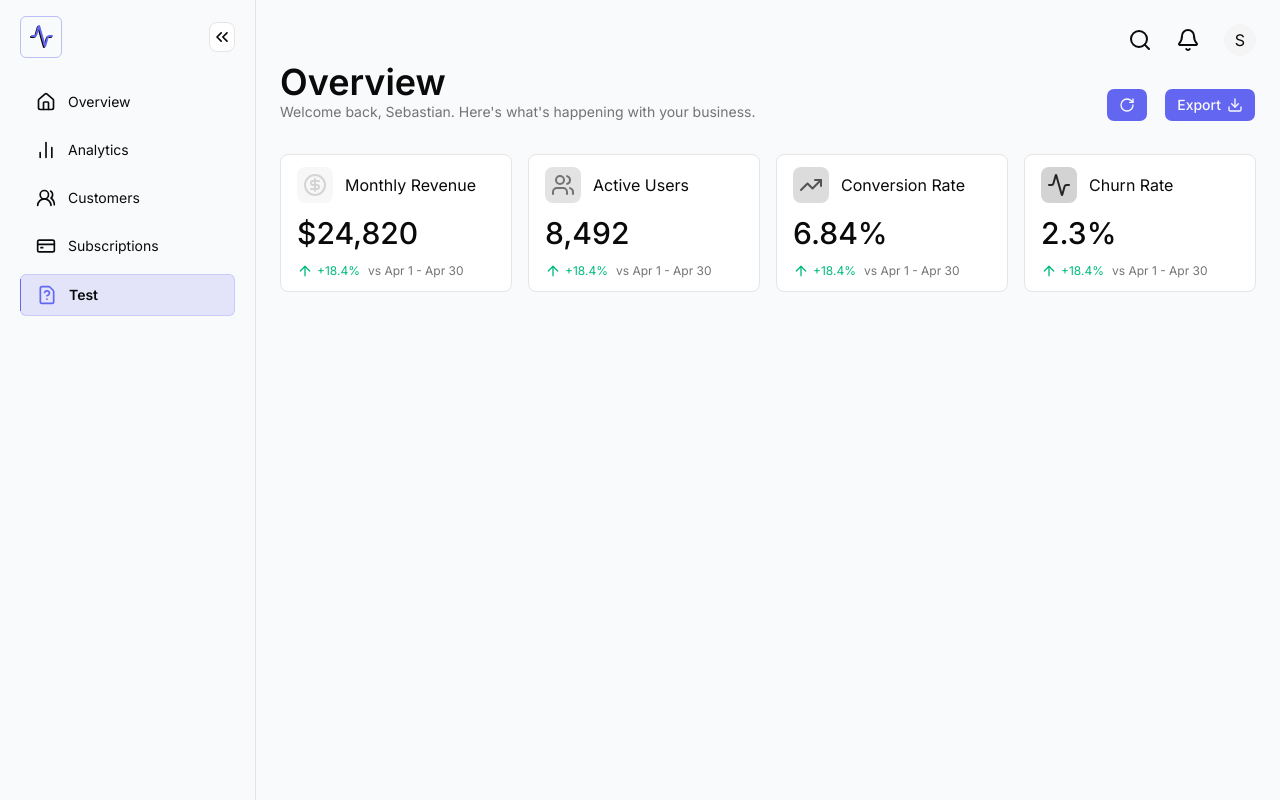
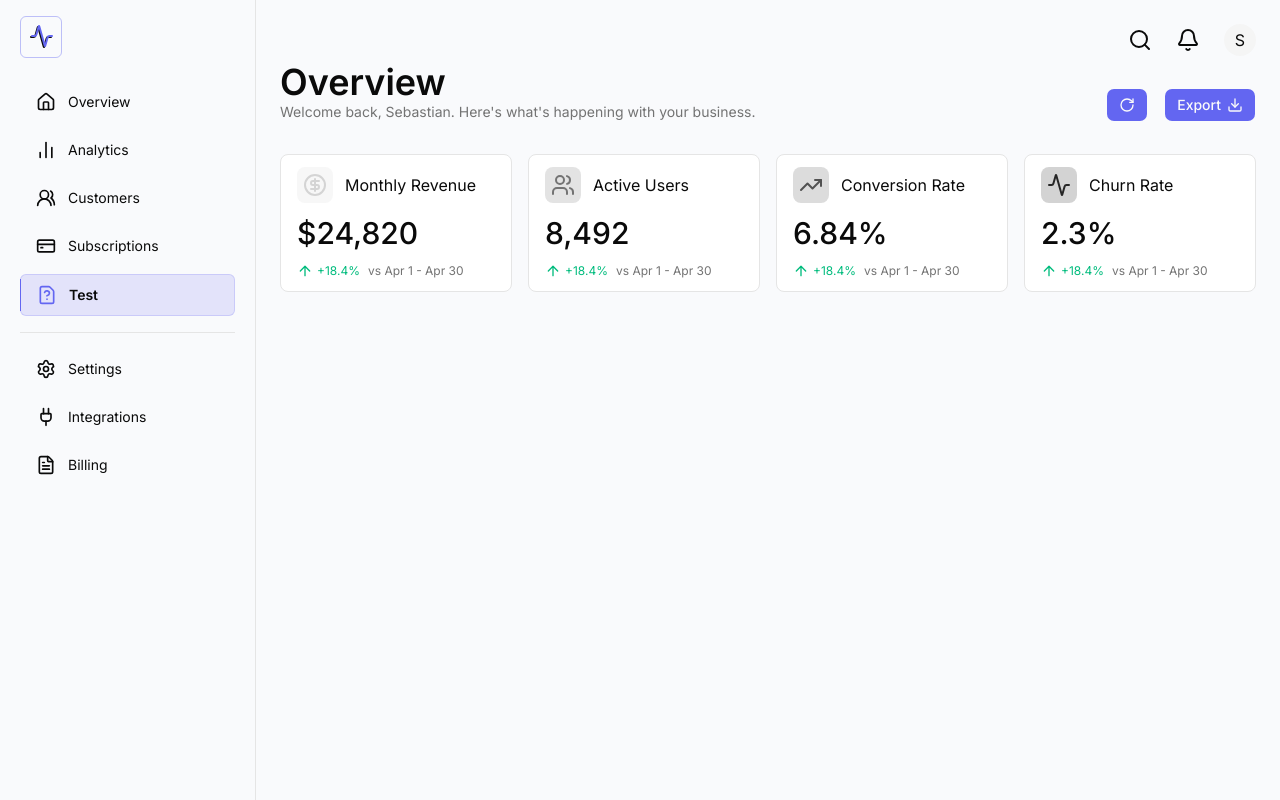
Before and after one commit to svsxn/metricly, a Next.js app: page / in a window 1280 px wide. Built offline with nearby package versions, Linux system fonts and the light colour scheme.

Commit message:
feat: add bottom nav

```diff
--- a/src/components/sidebar/index.tsx
+++ b/src/components/sidebar/index.tsx
@@ -15,9 +15,9 @@ export default function Sidebar() {
             />
           </div>
         </div>
-        <div className="bg-card px-0.5 py-1 border hover:cursor-pointer rounded-md">
+        {/*<div className="bg-card px-0.5 py-1 border hover:cursor-pointer rounded-md">
           <ChevronsLeftIcon size={20} />
-        </div>
+        </div>*/}
       </div>
       <Nav />
     </aside>
--- a/src/components/sidebar/nav.tsx
+++ b/src/components/sidebar/nav.tsx
@@ -1,10 +1,12 @@
-import { NAV_ITEMS } from "@/data/nav-items";
+import { NAV_ITEMS, NAV_ITEMS_2 } from "@/data/nav-items";
 import NavItem from "./nav-item";
 import { FileQuestionMarkIcon } from "lucide-react";
+import { Separator } from "../ui/separator";
 
 export default function Nav() {
   return (
-    <nav className="flex flex-col gap-2">
+    <nav className="flex flex-col gap-4">
+      <div className="flex flex-col gap-2">
         {NAV_ITEMS.map((item) => (
           <NavItem key={item.name} Icon={item.Icon} name={item.name} href="" />
         ))}
@@ -13,6 +15,13 @@ export default function Nav() {
           <span className="text-sm font-semibold">Test</span>
           <div className="absolute w-px h-8 -left-px bg-primary" />
         </div>
+      </div>
+      <Separator />
+      <div className="flex flex-col gap-2">
+        {NAV_ITEMS_2.map((item) => (
+          <NavItem key={item.name} Icon={item.Icon} name={item.name} href="" />
+        ))}
+      </div>
     </nav>
   );
 }
--- /dev/null
+++ b/src/components/ui/separator.tsx
@@ -0,0 +1,28 @@
+"use client"
+
+import * as React from "react"
+import { Separator as SeparatorPrimitive } from "radix-ui"
+
+import { cn } from "@/lib/utils"
+
+function Separator({
+  className,
+  orientation = "horizontal",
+  decorative = true,
+  ...props
+}: React.ComponentProps<typeof SeparatorPrimitive.Root>) {
+  return (
+    <SeparatorPrimitive.Root
+      data-slot="separator"
+      decorative={decorative}
+      orientation={orientation}
+      className={cn(
+        "shrink-0 bg-border data-horizontal:h-px data-horizontal:w-full data-vertical:w-px data-vertical:self-stretch",
+        className
+      )}
+      {...props}
+    />
+  )
+}
+
+export { Separator }
--- a/src/data/nav-items.ts
+++ b/src/data/nav-items.ts
@@ -2,7 +2,10 @@ import { NavItem } from "@/types/general";
 import {
   ChartNoAxesColumnIcon,
   CreditCardIcon,
+  FileTextIcon,
   HomeIcon,
+  PlugIcon,
+  SettingsIcon,
   Users2Icon,
 } from "lucide-react";
 
@@ -28,3 +31,21 @@ export const NAV_ITEMS: NavItem[] = [
     href: "",
   },
 ];
+
+export const NAV_ITEMS_2: NavItem[] = [
+  {
+    Icon: SettingsIcon,
+    name: "Settings",
+    href: "",
+  },
+  {
+    Icon: PlugIcon,
+    name: "Integrations",
+    href: "",
+  },
+  {
+    Icon: FileTextIcon,
+    name: "Billing",
+    href: "",
+  },
+];
```
Lines whose indentation alone changed are shown as unchanged.
